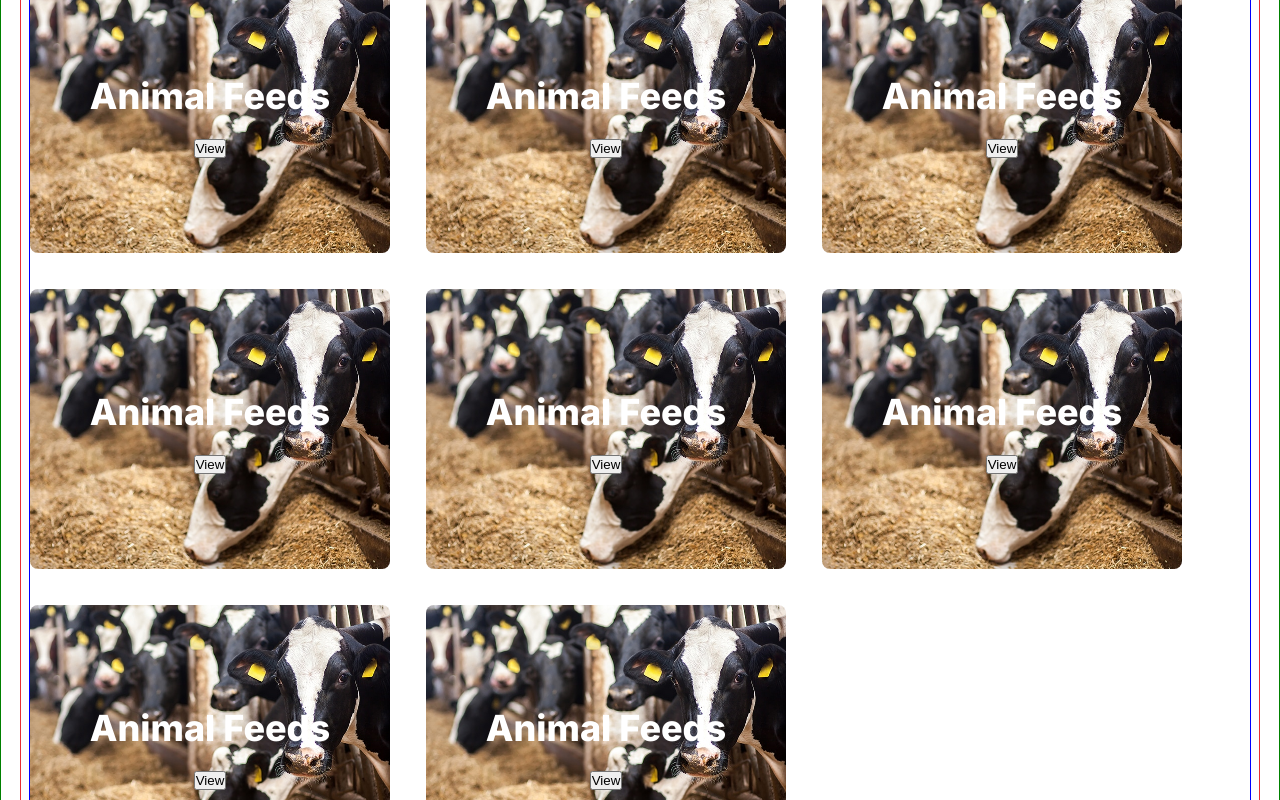
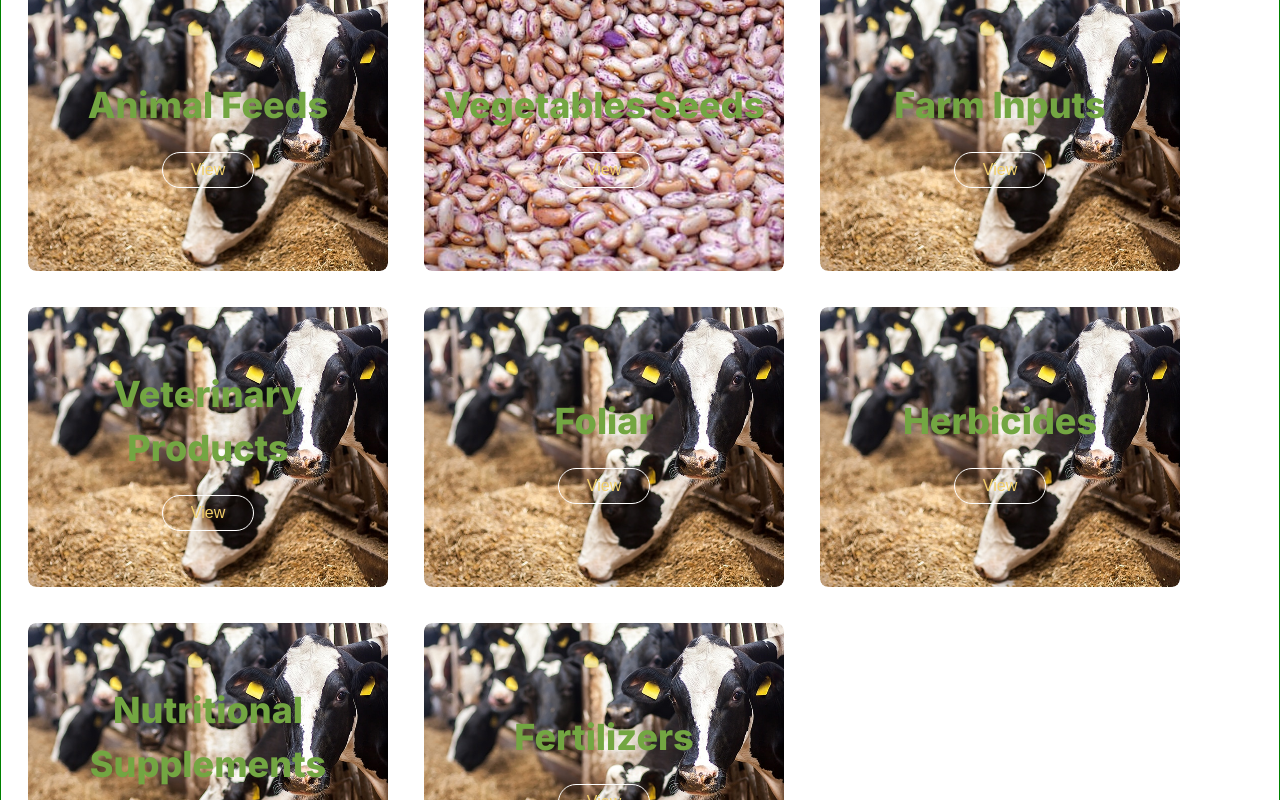
Before and after one commit to Ase020/tropical-farmers-agrovet, a React (Vite) app: page / in a window 1280 px wide. Shown: the part 900-1700 px from the top of the page. Built offline with nearby package versions, Linux system fonts and the light colour scheme; a web font is replaced by a local one.

Commit message:
product card fetch

```diff
--- a/src/components/product-card/ProductCard.jsx
+++ b/src/components/product-card/ProductCard.jsx
@@ -1,18 +1,15 @@
+/* eslint-disable react/prop-types */
 import "./product-card.css";
 
-const ProductCard = () => {
+const ProductCard = ({ product }) => {
   return (
     <div className="product_card">
       <div className="product_cover">
-        <img
-          src="/livestock_feeds.jpg"
-          alt="feeds"
-          className="product_cover-img"
-        />
+        <img src={product.img} alt="feeds" className="product_cover-img" />
       </div>
 
       <div className="product_info">
-        <h1 className="product_header">Animal Feeds</h1>
+        <h1 className="product_header">{product.name}</h1>
         <button className="product_btn">View</button>
       </div>
     </div>
--- a/src/components/product-card/product-card.css
+++ b/src/components/product-card/product-card.css
@@ -9,6 +9,12 @@
   align-items: center;
   justify-content: center;
   color: white;
+  transition: all 0.5s ease;
+}
+
+.product_card:hover {
+  box-shadow: rgba(50, 50, 93, 0.25) 0px 13px 27px -5px,
+    rgba(0, 0, 0, 0.3) 0px 8px 16px -8px;
 }
 
 .product_cover {
@@ -21,6 +27,12 @@
   width: 100%;
   height: 100%;
   object-fit: cover;
+  transition: all 0.5s ease;
+  backdrop-filter: opacity(0.4);
+}
+
+.product_cover:hover {
+  filter: blur(3px);
 }
 
 .product_info {
@@ -34,6 +46,26 @@
 
 .product_header {
   text-align: center;
+  padding: 4px;
   font-size: 36px;
   font-weight: 800;
+  color: #73a642;
 }
+
+.product_btn {
+  font-size: 16px;
+  font-weight: 500;
+  padding: 8px 28px;
+  border-radius: 24px;
+  background: transparent;
+  cursor: pointer;
+  color: #f1cf69;
+  border: 1px solid white;
+  transition: all 0.5s ease;
+}
+
+.product_btn:hover {
+  background: #73a642;
+  border: 1px solid #73a642;
+  color: white;
+}
--- a/src/components/products/Products.jsx
+++ b/src/components/products/Products.jsx
@@ -2,13 +2,23 @@ import ProductCard from "../product-card/ProductCard";
 import "./products.css";
 
 const Products = () => {
+  const products = [
+    { id: 1, name: "Animal Feeds", img: "/livestock_feeds.jpg" },
+    { id: 2, name: "Vegetables Seeds", img: "/vegetable_seeds.jpeg" },
+    { id: 3, name: "Farm Inputs", img: "/livestock_feeds.jpg" },
+    { id: 4, name: "Veterinary Products", img: "/livestock_feeds.jpg" },
+    { id: 5, name: "Foliar", img: "/livestock_feeds.jpg" },
+    { id: 6, name: "Herbicides", img: "/livestock_feeds.jpg" },
+    { id: 7, name: "Nutritional Supplements", img: "/livestock_feeds.jpg" },
+    { id: 8, name: "Fertilizers", img: "/livestock_feeds.jpg" },
+  ];
   return (
     <div className="products">
       <div className="products_container">
         <h2 className="products_header">Our Products Range</h2>
         <div className="products_card-wrapper">
-          {Array.from({ length: 8 }, (_, i) => (
-            <ProductCard key={i} />
+          {products.map((product) => (
+            <ProductCard key={product.id} product={product} />
           ))}
         </div>
       </div>
--- a/src/components/products/products.css
+++ b/src/components/products/products.css
@@ -5,13 +5,12 @@
 .products_container {
   max-width: 1240px;
   margin: 0 auto;
-  border: 1px solid #e83131;
 
   display: flex;
   flex-direction: column;
   align-items: center;
   gap: 16px;
-  padding: 8px;
+  padding: 28px 8px;
 }
 
 .products_header {
@@ -20,10 +19,7 @@
 }
 
 .products_card-wrapper {
-  border: 1px solid blue;
   margin-bottom: 16px;
-  /* padding: 16px 8px; */
-  /* margin: 0 auto; */
 
   display: flex;
   flex-wrap: wrap;
```
Also changed, not shown: public/vegetable_seeds.jpeg (added).
